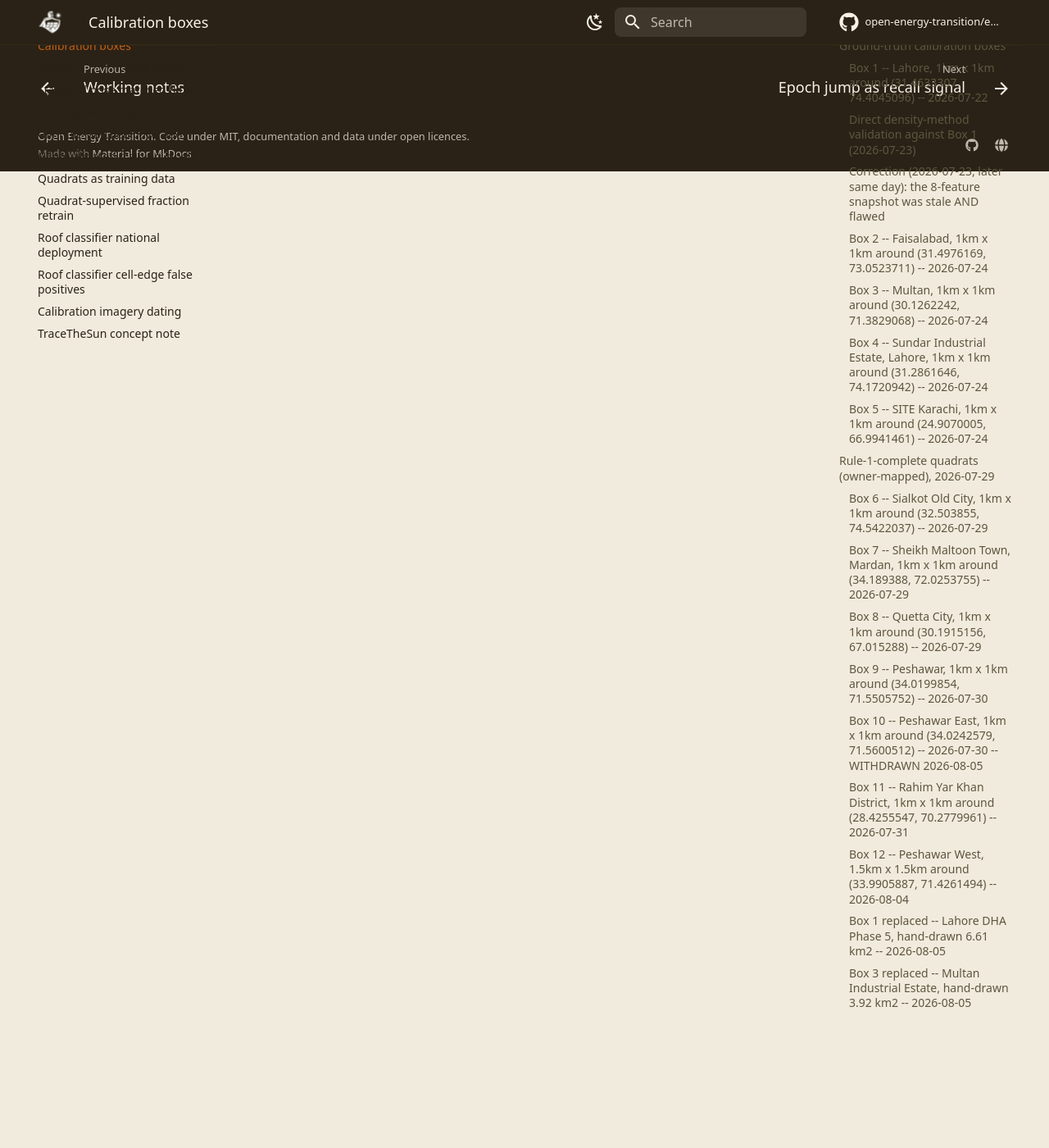
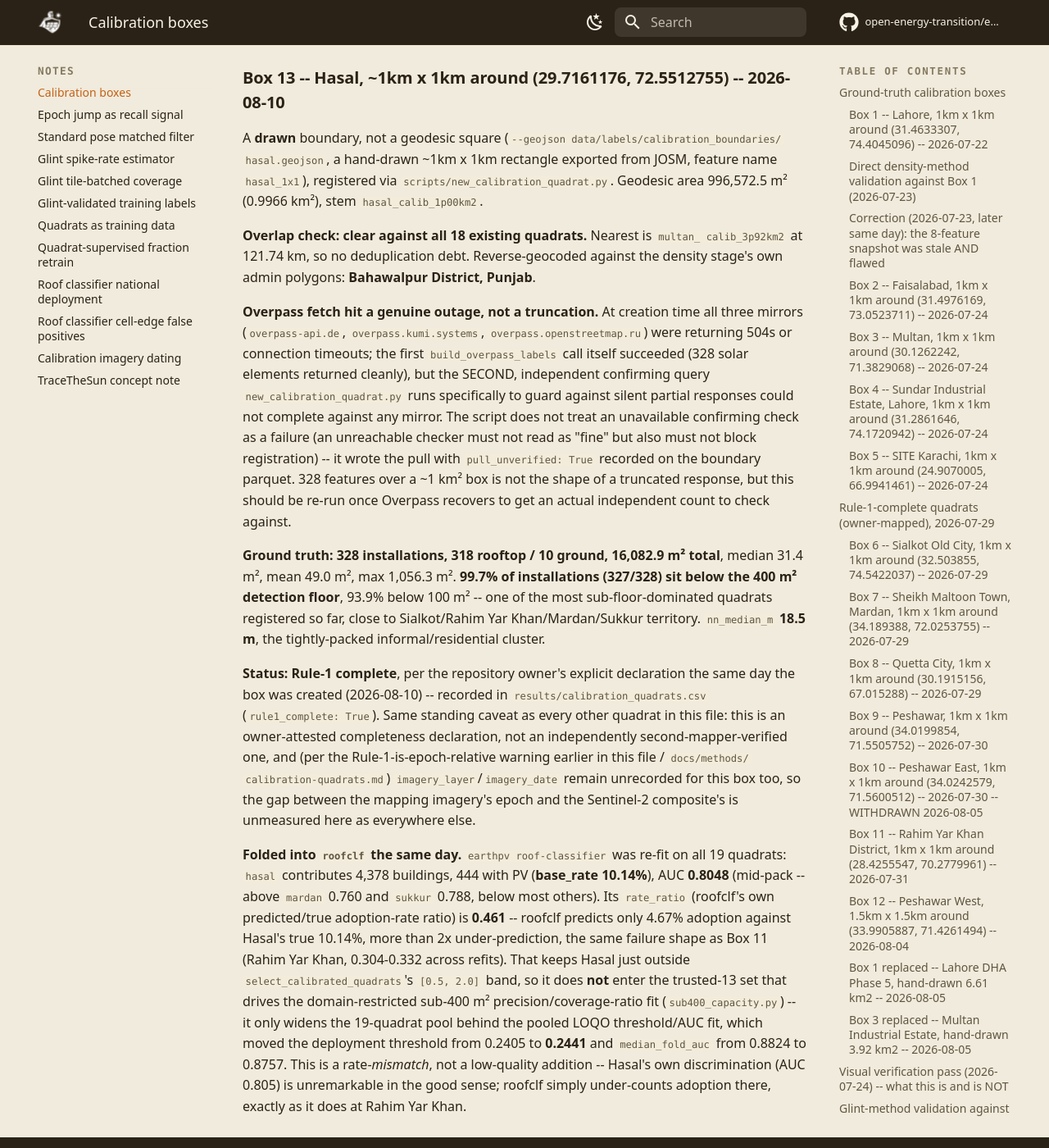
Before and after one commit to open-energy-transition/earthpv, an MkDocs documentation site: the page built from docs/issues/pakistan-calibration-boxes.md, in a window 1280 px wide and 1400 px high, scrolled down 20982 px. Shown: the whole window at 82% size. Built offline with MkDocs 1.6.1 and Material for MkDocs 9.7.7, drawn with Linux system fonts in a browser that asks for light colours; comment, search, counter and statistics services are not loaded.

```diff
--- a/docs/issues/pakistan-calibration-boxes.md
+++ b/docs/issues/pakistan-calibration-boxes.md
@@ -813,3 +813,58 @@
 completeness pass over the surrounding buffer for false positives yet) -- the two sites'
 own footprints are corroborated by two independently-drawn OSM outlines converging on
 the same shape, which is not nothing, but is not a substitute for that pass.
+
+---
+
+### Box 13 -- Hasal, ~1km x 1km around (29.7161176, 72.5512755) -- 2026-08-10
+
+A **drawn** boundary, not a geodesic square (`--geojson data/labels/calibration_boundaries/
+hasal.geojson`, a hand-drawn ~1km x 1km rectangle exported from JOSM, feature name
+`hasal_1x1`), registered via `scripts/new_calibration_quadrat.py`. Geodesic area
+996,572.5 m² (0.9966 km²), stem `hasal_calib_1p00km2`.
+
+**Overlap check: clear against all 18 existing quadrats.** Nearest is `multan_
+calib_3p92km2` at 121.74 km, so no deduplication debt. Reverse-geocoded against the
+density stage's own admin polygons: **Bahawalpur District, Punjab**.
+
+**Overpass fetch hit a genuine outage, not a truncation.** At creation time all three
+mirrors (`overpass-api.de`, `overpass.kumi.systems`, `overpass.openstreetmap.ru`) were
+returning 504s or connection timeouts; the first `build_overpass_labels` call itself
+succeeded (328 solar elements returned cleanly), but the SECOND, independent confirming
+query `new_calibration_quadrat.py` runs specifically to guard against silent partial
+responses could not complete against any mirror. The script does not treat an
+unavailable confirming check as a failure (an unreachable checker must not read as
+"fine" but also must not block registration) -- it wrote the pull with `pull_unverified:
+True` recorded on the boundary parquet. 328 features over a ~1 km² box is not the shape
+of a truncated response, but this should be re-run once Overpass recovers to get an
+actual independent count to check against.
+
+**Ground truth: 328 installations, 318 rooftop / 10 ground, 16,082.9 m² total**, median
+31.4 m², mean 49.0 m², max 1,056.3 m². **99.7% of installations (327/328) sit below the
+400 m² detection floor**, 93.9% below 100 m² -- one of the most sub-floor-dominated
+quadrats registered so far, close to Sialkot/Rahim Yar Khan/Mardan/Sukkur territory.
+`nn_median_m` **18.5 m**, the tightly-packed informal/residential cluster.
+
+**Status: Rule-1 complete**, per the repository owner's explicit declaration the same
+day the box was created (2026-08-10) -- recorded in `results/calibration_quadrats.csv`
+(`rule1_complete: True`). Same standing caveat as every other quadrat in this file: this
+is an owner-attested completeness declaration, not an independently second-mapper-verified
+one, and (per the Rule-1-is-epoch-relative warning earlier in this file / `docs/methods/
+calibration-quadrats.md`) `imagery_layer`/`imagery_date` remain unrecorded for this box
+too, so the gap between the mapping imagery's epoch and the Sentinel-2 composite's is
+unmeasured here as everywhere else.
+
+**Folded into `roofclf` the same day.** `earthpv roof-classifier` was re-fit on all 19
+quadrats: `hasal` contributes 4,378 buildings, 444 with PV (**base_rate 10.14%**), AUC
+**0.8048** (mid-pack -- above `mardan` 0.760 and `sukkur` 0.788, below most others).
+Its `rate_ratio` (roofclf's own predicted/true adoption-rate ratio) is **0.461** --
+roofclf predicts only 4.67% adoption against Hasal's true 10.14%, more than 2x
+under-prediction, the same failure shape as Box 11 (Rahim Yar Khan, 0.304-0.332 across
+refits). That keeps Hasal just outside `select_calibrated_quadrats`'s `[0.5, 2.0]`
+band, so it does **not** enter the trusted-13 set that drives the domain-restricted
+sub-400 m² precision/coverage-ratio fit (`sub400_capacity.py`) -- it only widens the
+19-quadrat pool behind the pooled LOQO threshold/AUC fit, which moved the deployment
+threshold from 0.2405 to **0.2441** and `median_fold_auc` from 0.8824 to 0.8757. This is
+a rate-*mismatch*, not a low-quality addition -- Hasal's own discrimination (AUC 0.805)
+is unremarkable in the good sense; roofclf simply under-counts adoption there, exactly
+as it does at Rahim Yar Khan.
--- a/docs/methods/calibration-quadrats.md
+++ b/docs/methods/calibration-quadrats.md
@@ -118,7 +118,30 @@
 judgement no script may infer) -- so all **eighteen** quadrats now carry Rule-1, not
 seventeen; the callout below predates this and still says seventeen.
 
-While registering this quadrat, a real bug surfaced in
+**A nineteenth quadrat, `hasal_calib_1p00km2`, was added 2026-08-10** from a hand-drawn
+boundary (`data/labels/calibration_boundaries/hasal.geojson`, ~1 km² near Bahawalpur,
+Punjab) via `scripts/new_calibration_quadrat.py`. Confirmed clear against all 18
+existing quadrats (nearest is `multan_calib_3p92km2` at 121.74 km). The OSM pull itself
+succeeded on the first attempt (328 installations), but the script's independent
+confirming cross-check against silent Overpass truncation could not complete -- all
+three mirrors were down at the time -- so the pull is recorded `pull_unverified: True`
+pending a re-check once Overpass recovers. Ground truth: 328 installations (99.7% below
+the 400 m² floor, median 31.4 m², packing 18.5 m -- the tightly-packed
+informal/residential regime). The owner declared it **Rule-1 complete the same day it
+was created**, recorded in `results/calibration_quadrats.csv`.
+
+Folded into a fresh 19-quadrat `roofclf` refit the same day: `hasal` contributes 4,378
+buildings, 444 with PV (**base_rate 10.1%**), AUC **0.805**. Its `rate_ratio` is
+**0.461** -- roofclf under-predicts adoption there by more than 2x, the same failure
+shape as Rahim Yar Khan -- which keeps it just outside `select_calibrated_quadrats`'s
+`[0.5, 2.0]` band, so it does not (yet) enter the trusted-13 set the domain-restricted
+sub-400 m² capacity fit uses. It does widen the pooled 19-quadrat LOQO fit behind the
+national deployment threshold, which moved 0.2405 -> **0.2441** (`median_fold_auc`
+0.8824 -> 0.8757). Not yet in the table below -- see
+[Calibration boxes](../issues/pakistan-calibration-boxes.md)'s Box 13 for the full
+writeup.
+
+While registering the eighteenth quadrat, a real bug surfaced in
 `scripts/new_calibration_quadrat.py`: the OSM-pull retry loop's `except RuntimeError as e:`
 shadowed the `e` (east bound) local from `w, s, e, n = poly.bounds` earlier in `main()`,
 and Python's implicit `del e` at the end of an `except ... as e:` block (PEP 3110) left `e`
```
Also changed, not shown: 1 other file.
